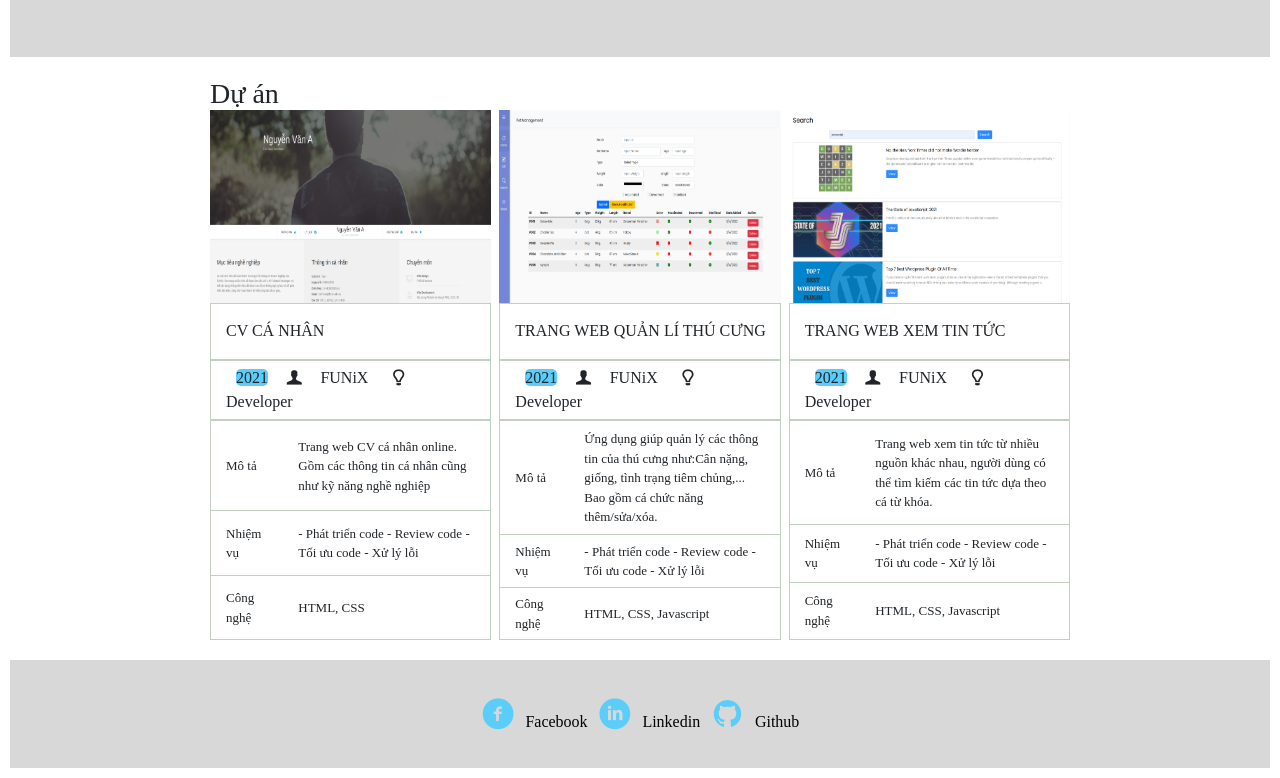
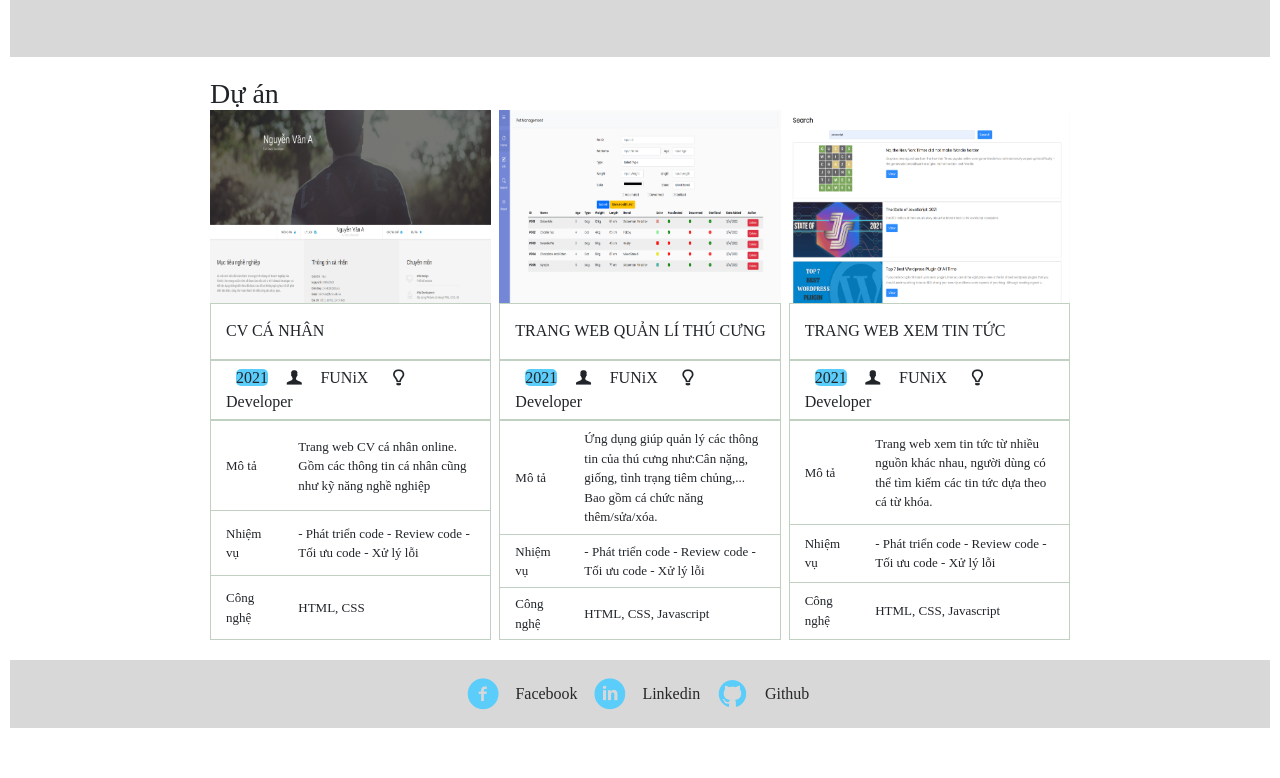
Before and after one commit to Davjnci/assignment3, a plain HTML site: page index.html in a window 1280 px wide. Shown: the part 2600-3378 px from the top of the page. After the commit the page ends 3338 px from the top, so only its background shows below. Drawn offline with nearby package versions, Linux system fonts and the light colour scheme.

Commit message:
Add files via upload

```diff
--- a/css/laptop.css
+++ b/css/laptop.css
@@ -232,9 +232,7 @@ td {
 /* FOOTER */
 
 .footer-link {
-  margin: 20px 0;
   display: flex;
-  align-items: center;
   justify-content: center;
 }
 .footer-link i {
@@ -243,9 +241,7 @@ td {
 }
 .footer-link a {
   text-decoration: none;
-  color: black;
-  margin: 5px;
-  vertical-align: middle;
+  color: #252826;
+  margin: auto 10px;
 }
-
 /* END FOOTER */
--- a/css/tablet.css
+++ b/css/tablet.css
@@ -35,8 +35,7 @@
     height: auto;
   }
   /* cert fix */
-  .certificate h3 {
-  }
+
   /* project fix */
   #project h3 {
     margin: 10px;
--- a/index.html
+++ b/index.html
@@ -360,14 +360,12 @@
     <div class="bg-gray">
       <footer class="footer">
         <div class="footer-link">
-          <div>
-            <i class="icon-facebook-circled"></i><a href="#">Facebook</a>
-          </div>
-          <div>
-            <i class="icon-linkedin-circled"></i><a href="#">Linkedin</a>
-          </div>
-          <div><i class="icon-github-circled"></i><a href="#">Github</a></div>
-        </div>
+            <i class="icon-facebook-circled"></i>
+            <a href="#">Facebook</a>
+            <i class="icon-linkedin-circled"></i>
+            <a href="#">Linkedin</a>
+            <i class="icon-github-circled"></i>
+            <a href="#">Github</a>
       </footer>
     </div>
     <!-- END FOOTER -->
```
